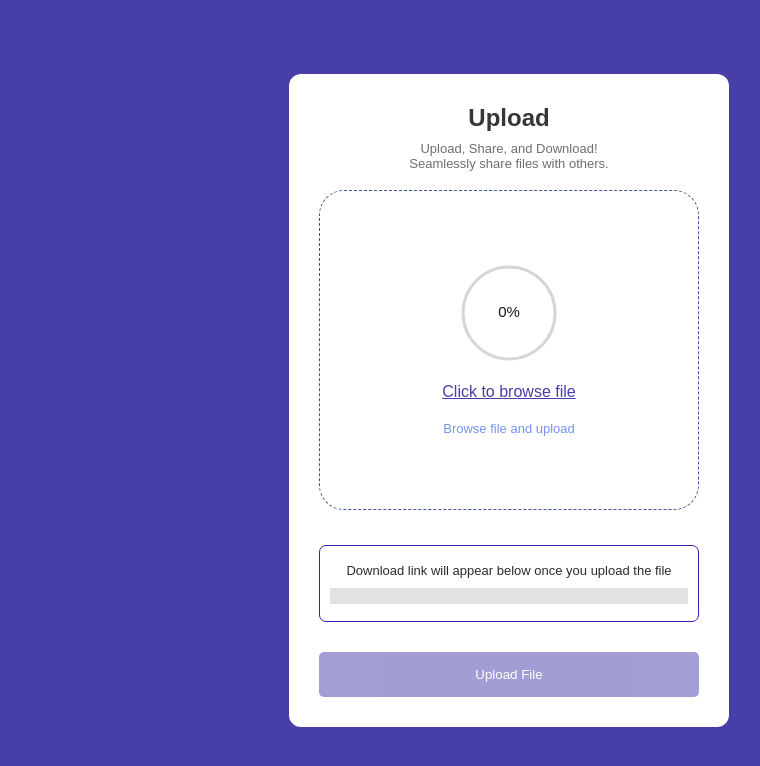
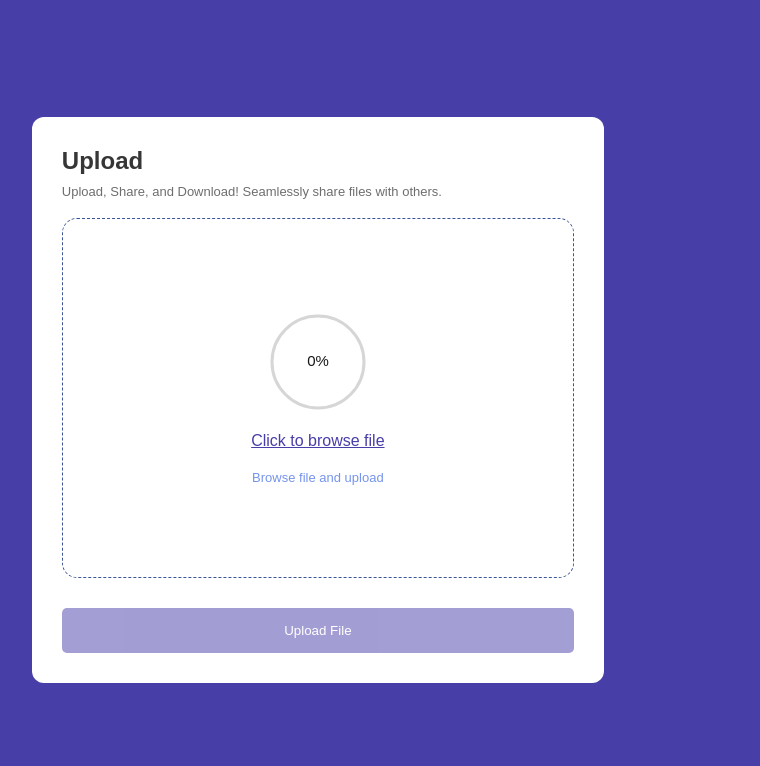
Before and after one commit to Yubraj-Karki/file-sharing-app, a React (Vite) app in the folder client/: page / in a window 1280 px wide. Shown: the top 766 px of the page, without its empty margins (131-891 px from the left). Built offline with nearby package versions, Linux system fonts and the light colour scheme.

Commit message:
styling and email

```diff
--- a/client/src/App.css
+++ b/client/src/App.css
@@ -22,24 +22,27 @@ body {
 
 .wrapper .container {
   /* background-color: blueviolet; */
-  background: white;
-  padding: 30px;
-  border-radius: 12px;
+  /* background: white; */
+
+  /* display: grid;
+  grid-template-columns: auto auto;
+  grid-gap: 30px; */
+  display: flex;
+  flex-direction: row;
+  align-items: center;
 }
 
 .uploadArea {
   border: 1px dashed #3c5496;
   padding: 10px;
-  min-height: 40vh;
-  width: 100%;
+  min-height: 45vh;
+  width: 40vw;
   display: flex;
   flex-direction: column;
   align-items: center;
   justify-content: center;
+  border-radius: 15px;
   /* background-color: rgb(246, 246, 246); */
-  background-color: white;
-  border-radius: 25px;
-  margin-bottom: 30px;
 }
 
 .uploadForm {
@@ -47,6 +50,13 @@ body {
   flex-direction: column;
   justify-content: center;
   align-items: center;
+  align-self: baseline;
+  z-index: 5;
+  background-color: white;
+  padding: 30px;
+  border-radius: 12px;
+
+  /* min-height: 60vh; */
   /* background-color: blue; */
 }
 
@@ -84,12 +94,13 @@ body {
 }
 
 header {
-  text-align: center;
-  display: flex;
+  text-align: left;
+  /* display: flex;
   flex-direction: column;
   justify-content: center;
-  align-items: center;
+  align-items: center; */
   margin-bottom: 19px;
+  align-self: baseline;
 }
 header h1 {
   margin-bottom: 9px;
@@ -100,8 +111,8 @@ header h1 {
 header p {
   font-size: 13px;
   color: #6e6e6e;
-  width: 60%;
-  text-align: center;
+  /* width: 60%; */
+  text-align: left;
 }
 
 .selectedFile {
@@ -132,7 +143,7 @@ header p {
   align-items: center;
 }
 
-.downloadLink a {
+.downloadLink p {
   color: rgb(136, 133, 133);
   font-size: 13px;
 }
@@ -203,3 +214,44 @@ header p {
 .CircularProgressbar-background {
   fill: green;
 } */
+
+.emailForm {
+  display: flex;
+  flex-direction: column;
+  justify-content: center;
+  align-items: center;
+  margin-top: 30px;
+}
+
+.emailForm input {
+  width: 100%;
+  padding: 10px;
+  outline: none;
+  margin-bottom: 10px;
+}
+
+.emailForm button {
+  padding: 13px 10px;
+  cursor: pointer;
+  background-color: #483ea8;
+  color: white;
+  border: none;
+  border-radius: 5px;
+  margin-top: 30px;
+  width: 100%;
+}
+
+.emailForm p {
+  font-size: 12px;
+  margin-bottom: 10px;
+}
+
+.shareArea {
+  border-radius: 12px;
+  transform: translateX(-100%);
+  z-index: 4;
+  background-color: white;
+  padding: 30px;
+  transition: 0.5s ease;
+  height: 67vh;
+}
--- a/client/src/App.jsx
+++ b/client/src/App.jsx
@@ -4,10 +4,7 @@ const App = () => {
   return (
     <div className="wrapper">
       <div className="container">
-        <div className="upload">
-          <FileUpload />
-        </div>
-        <div className="files">{/* <h1>Files</h1> */}</div>
+        <FileUpload />
       </div>
     </div>
   );
--- /dev/null
+++ b/client/src/components/Email.jsx
@@ -0,0 +1,14 @@
+const Email = () => {
+  return (
+    <form className="emailForm">
+      <p>Or email the download link</p>
+      <input type="text" placeholder="Your email" />
+      <input type="text" placeholder="Reciever's email" />
+      <button className="sendEmailBtn" type="submit">
+        Send email
+      </button>
+    </form>
+  );
+};
+
+export default Email;
--- a/client/src/components/FileUpload.jsx
+++ b/client/src/components/FileUpload.jsx
@@ -2,6 +2,8 @@ import axios from "axios";
 import { useRef, useState } from "react";
 import { CircularProgressbar } from "react-circular-progressbar";
 import "react-circular-progressbar/dist/styles.css";
+
+import Email from "./Email";
 
 const FileUpload = () => {
   const [selectedFile, setSelectedFile] = useState(null);
@@ -82,6 +84,12 @@ const FileUpload = () => {
   };
 
   console.log("file download link: ", fileDownloadLink);
+
+  // share Area slide style to dynamically hide or show share area component
+  const shareAreaSlideStyle = {
+    transform: "translateX(10%)",
+  };
+
   return (
     <>
       <form className="uploadForm">
@@ -115,16 +123,31 @@ const FileUpload = () => {
             ref={fileInputRef}
           />
         </div>
+
+        <button
+          disabled={!selectedFile || fileUploadProgress == 100}
+          className="uploadButton"
+          onClick={handleFileUpload}
+        >
+          Upload File
+        </button>
       </form>
-      <div>
+      <div
+        style={fileUploadProgress == 100 ? shareAreaSlideStyle : null}
+        className="shareArea"
+      >
+        <header>
+          <h1>Share</h1>
+          <p>Share the download link with recipient or simply email it.</p>
+        </header>
         <div className="downloadLinkArea">
           {fileLink ? (
             <p>Copy the link for the file below. Link expires in 10 hour.</p>
           ) : (
-            <p>Download link will appear below once you upload the file</p>
+            <p>Download link processing...</p>
           )}
           <div className="downloadLink">
-            <a href={fileDownloadLink}>{fileDownloadLink}</a>
+            <p href={fileDownloadLink}>{fileDownloadLink}</p>
             {fileLink && (
               <button className="copyBtn" onClick={CopyToClipboard}>
                 Copy
@@ -133,13 +156,7 @@ const FileUpload = () => {
           </div>
         </div>
 
-        <button
-          disabled={!selectedFile || fileUploadProgress == 100}
-          className="uploadButton"
-          onClick={handleFileUpload}
-        >
-          Upload File
-        </button>
+        <Email />
       </div>
     </>
   );
```
